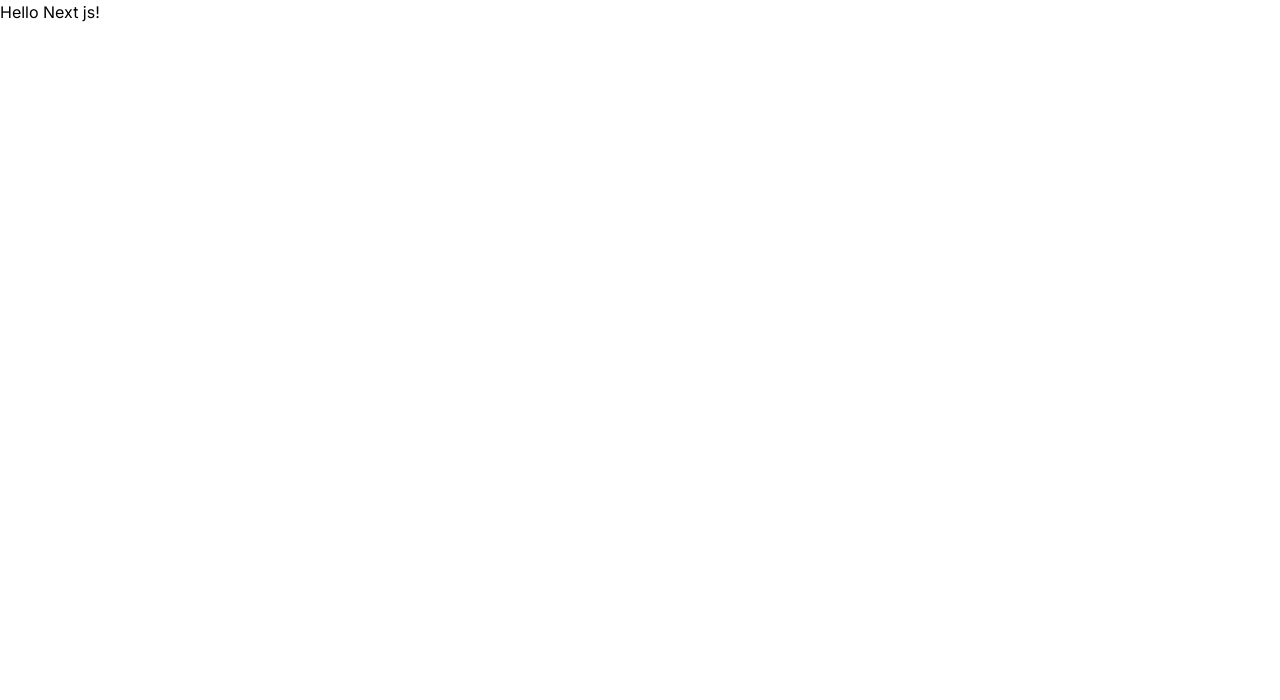
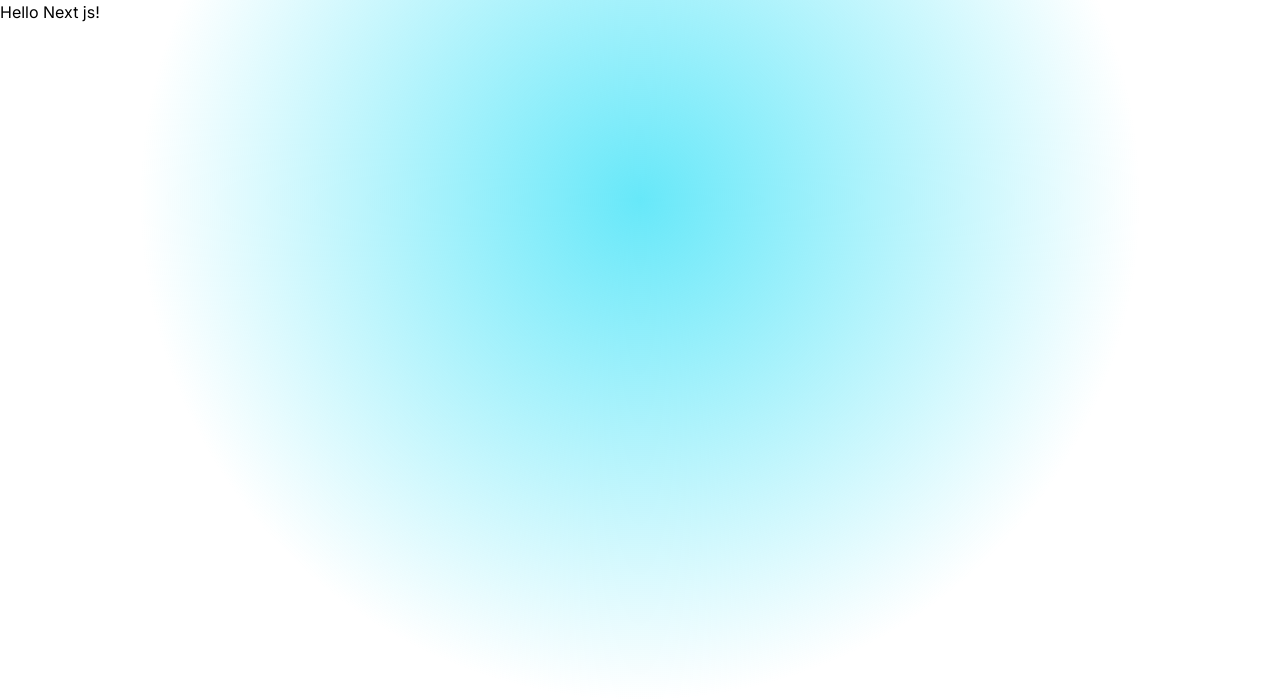
Before and after one commit to fernandobouchet/fernandobouchet.github.io, a Next.js app: page / in a window 1280 px wide. Shown: the top 700 px of the page. Built offline with nearby package versions, Linux system fonts and the light colour scheme.

Commit message:
feat: add a 'background' component

```diff
--- a/app/layout.tsx
+++ b/app/layout.tsx
@@ -2,6 +2,7 @@ import type { Metadata } from "next";
 import { Inter } from "next/font/google";
 import "./globals.css";
 import { ThemeProvider } from "next-themes";
+import { Background } from "@/components/ui/background";
 
 const inter = Inter({ subsets: ["latin"] });
 
@@ -19,6 +20,7 @@ export default function RootLayout({
     <html lang="en" suppressHydrationWarning>
       <body className={inter.className}>
         <ThemeProvider attribute="class" defaultTheme="system" enableSystem>
+          <Background />
           {children}
         </ThemeProvider>
       </body>
--- /dev/null
+++ b/components/ui/background.tsx
@@ -0,0 +1,9 @@
+const Background = () => {
+  return (
+    <div className="fixed left-0 top-0 -z-10 h-full w-full">
+      <div className="absolute bottom-0 left-0 right-0 top-0 bg-[radial-gradient(circle_500px_at_50%_200px,#67e8f9,transparent)] dark:bg-[radial-gradient(circle_500px_at_50%_200px,#083344,transparent)]" />
+    </div>
+  );
+};
+
+export { Background };
```
